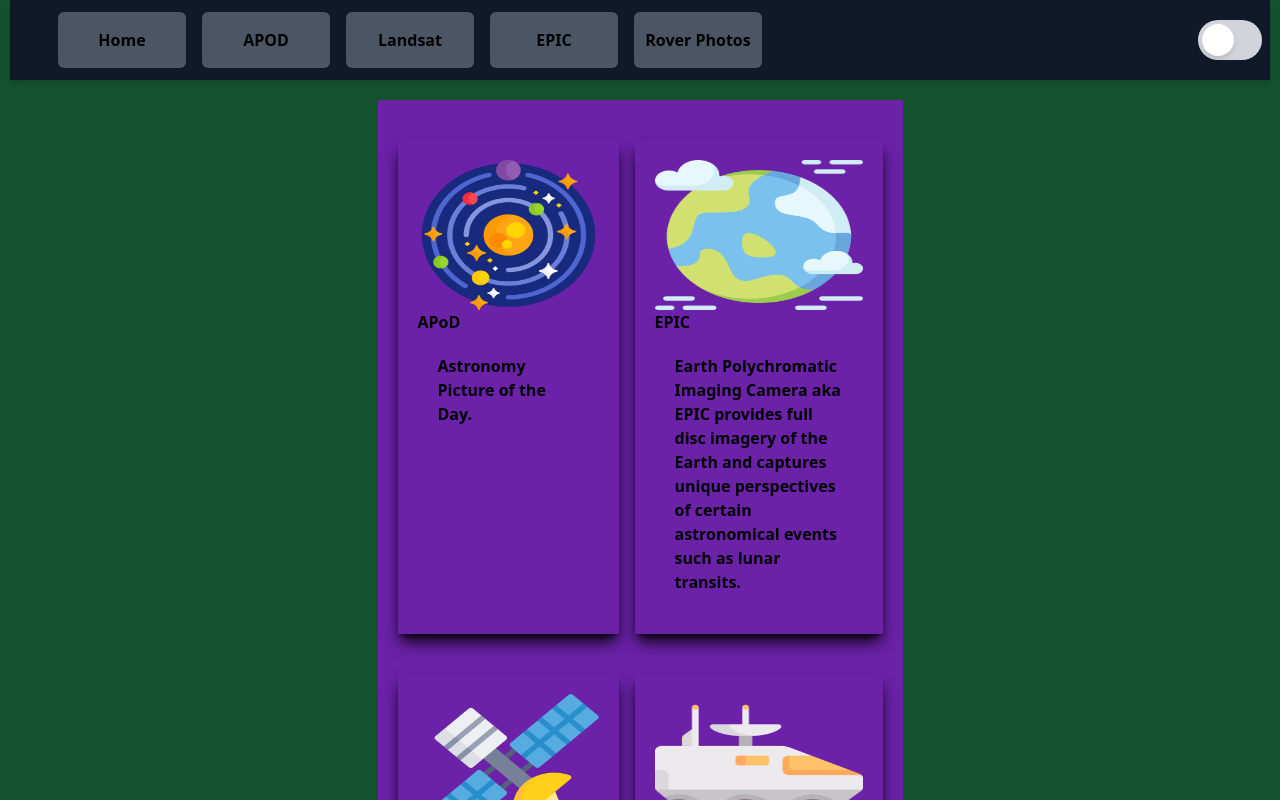
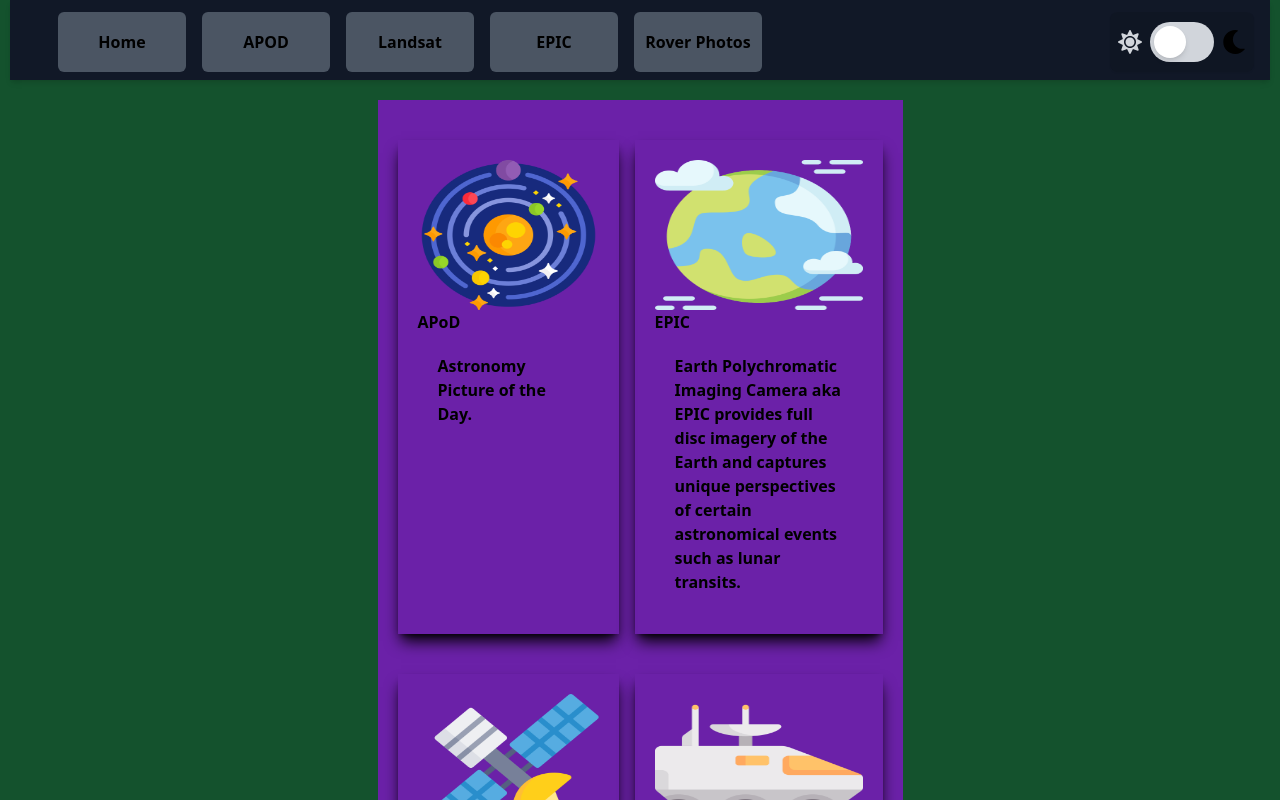
Before and after one commit to UniversallyRy/nasaApp, a Next.js app: page / in a window 1280 px wide. Shown: the top 800 px of the page. Built offline with nearby package versions, Linux system fonts and the light colour scheme.

Commit message:
color toggle icons added, bar spacing changes

```diff
--- a/components/NavBar/HNavButtons.tsx
+++ b/components/NavBar/HNavButtons.tsx
@@ -9,7 +9,7 @@ import NavButton, { ToggleButton } from "./NavButton";
 
 export default function HButtons() {
   return (
-    <div className="relative w-screen flex px-3 pl-10">
+    <div className="w-screen flex flex-row px-3 pl-10">
       <NavButton href="/" title="Home" />
       <NavButton href="/apod" title="APOD" />
       <NavButton href="/landsat" title="Landsat" />
--- a/components/NavBar/NavButton.tsx
+++ b/components/NavBar/NavButton.tsx
@@ -42,9 +42,11 @@ export default function NavButton({ ...props }: Props) {
 export const ToggleButton = () => {
   // const { colorMode, toggleColorMode } = useColorMode();
   return (
-    <label className="flex ml-auto mr-2 justify-between items-center group p-2">
-      <input type="checkbox" className="absolute left-1/2 -translate-x-1/2 w-full h-full peer appearance-none rounded-md" />
-      <span className="w-16 h-10 flex items-center flex-shrink-0 ml-4 p-1 bg-gray-300 rounded-full duration-300 ease-in-out peer-checked:after:bg-black/75 peer-checked:bg-gray-700 after:w-8 after:h-8 after:bg-white after:rounded-full after:shadow-md after:duration-300 peer-checked:after:translate-x-6 group-hover:after:translate-x-1"></span>
+    <label className="flex bg-black/10 shadow-sm relative ml-auto mr-1 justify-between rounded-lg items-center group p-2">
+      <input type="checkbox" className="left-1/2 -translate-x-1/2 peer appearance-none rounded-lg" />
+      <FaSun className="text-gray-300 mr-2 h-6 w-6" />
+      <span className="w-16 h-10 flex relative items-center flex-shrink-0 p-1 bg-gray-300 rounded-full duration-300 ease-in-out peer-checked:after:bg-black/75 peer-checked:bg-gray-700 after:w-8 after:h-8 after:bg-white after:rounded-full after:shadow-md after:duration-300 peer-checked:after:translate-x-6 group-hover:after:translate-x-1"></span>
+      <FaMoon className="text-black-800 ml-2 h-6 w-6" />
     </label>
   );
 };
--- a/components/NavBar/index.tsx
+++ b/components/NavBar/index.tsx
@@ -6,11 +6,9 @@ import HButtons from "./HNavButtons";
 export default function HeaderNav() {
 
   return (
-    <div className="flex mb-5 w-full h-20 pb-2 self-center py-2 shadow-md bg-gray-900">
-      <section className=" my-auto justify-between">
-        {/* vertical/horizonal buttons displayed based on screen size */}
-        <HButtons />
-      </section>
+    <div className="flex mb-5 h-20 pb-2 py-3 self-center shadow-md bg-gray-900">
+      {/* vertical/horizonal buttons displayed based on screen size */}
+      <HButtons />
     </div>
   );
 };
```
